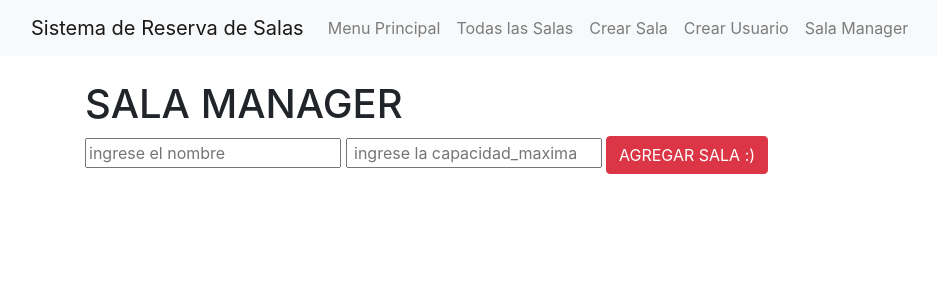
After one commit to darthpedroo/SistemaReserevasFlask, a Flask app: page /salas in a window 1280 px wide. The commit adds this page. Shown: the top 300 px of the page, without its empty margins (0-937 px from the left). Run offline with Flask 3, Linux system fonts and the light colour scheme.

Commit message:
Creacion de salas implementada

```diff
--- a/app.py
+++ b/app.py
@@ -146,6 +146,30 @@ def cancelar_reserva():
 
     return render_template("reservas.html",todas_las_reservas=todas_las_reservas)
 
+@app.route("/salas", methods = ["GET"])
+def get_salas():
+    salas = reserva_manager.todas_las_salas
+    return render_template("salas.html",salas=salas)
+
+@app.route("/agregar-sala", methods=["GET", "POST"])
+def agregar_sala():
+    if request.method == "POST":
+        try:
+            nombre = request.form["nombre"]
+            capacidad_maxima = request.form["capacidad_maxima"]
+            new_sala = Sala(nombre, int(capacidad_maxima))
+            reserva_manager.agregar_sala(new_sala)
+
+
+            print("Sala creada excitosamente !")
+        except Exception as ex:
+            return render_template("exception.html",ex=ex)
+    salas = reserva_manager.todas_las_salas
+    return render_template("salas.html", salas=salas)
+
+
+
+
 
 
 if __name__ == '__main__':
--- a/core/reservamanager.py
+++ b/core/reservamanager.py
@@ -3,15 +3,26 @@ from core.reservableprogramado import Reservable
 from core.fecha import Fecha
 from core.tiempo import Hora
 from core.exceptions import ReservableYaReservado, NoExisteLaReserva, ReservaPerteneceOtroUsuario
+#from core.sala import Sala
+
 #from usuario import Usuario
 class ReservaManager:
 
     def __init__(self) -> None:
         self._todas_las_reservas:list[Reserva] = []
+        self._todas_las_salas = []
 
     @property
     def todas_las_reservas(self):
         return self._todas_las_reservas
+
+    @property
+    def todas_las_salas(self):
+        return self._todas_las_salas
+
+    def agregar_sala(self, sala: "Sala"):
+        self._todas_las_salas.append(sala)
+
 
     def get_reserva_by_id(self, id: int):
         try:
--- a/templates/base.html
+++ b/templates/base.html
@@ -29,6 +29,9 @@
                     <li class="nav-item"></li>
                         <a class="nav-link" href="/crear-usuario">Crear Usuario</a>
                     </li>
+                    <li class="nav-item"></li>
+                        <a class="nav-link" href="/salas">Sala Manager</a>
+                    </li>
                 </ul>
             </div>
         </div>
--- /dev/null
+++ b/templates/salas.html
@@ -0,0 +1,17 @@
+{% extends 'base.html' %}
+
+{% block content %}
+
+<h1>SALA MANAGER</h1>
+{% for sala in salas %}
+    <h1>{{sala}}</h1>
+{% endfor %}
+
+<form action="/agregar-sala" method="POST">
+
+    <input  name="nombre" placeholder="ingrese el nombre">
+    <input  name="capacidad_maxima" placeholder=" ingrese la capacidad_maxima">
+
+    <button type="submit" class="btn btn-danger">AGREGAR SALA :)</button>
+</form>
+{% endblock %}
```
Also changed, not shown: TODO.md (+9 -1 lines).
